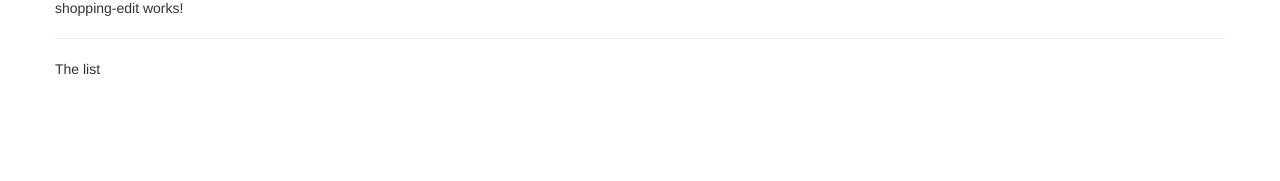
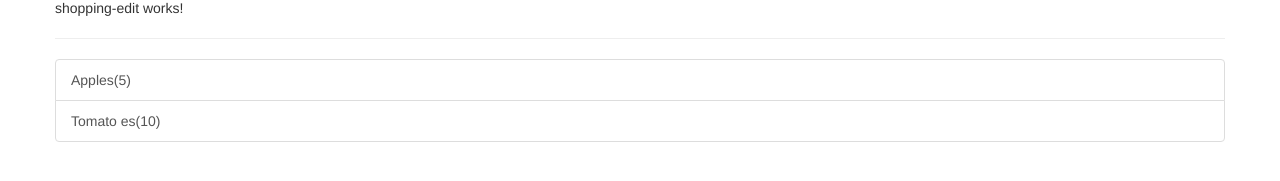
Before and after one commit to sahmed24/angular, an Angular app in the folder angular/courseProject/: page / in a window 1280 px wide. Shown: the part 297-478 px from the top of the page. Built offline with nearby package versions, Linux system fonts and the light colour scheme.

Commit message:
Outputting the Ingredient Items in the HTML Template

```diff
--- a/angular/courseProject/src/app/shopping-list/shopping-list.component.html
+++ b/angular/courseProject/src/app/shopping-list/shopping-list.component.html
@@ -2,6 +2,11 @@
     <div class="col-sx-10">
         <app-shopping-edit></app-shopping-edit>
         <hr>
-        <p>The list</p>
+        <ul class="list-group">
+            <a
+            class="list-group-item"
+            style="cursor: pointer;"
+            *ngFor="let ingredient of ingredients">{{ingredient.name}}({{ingredient.amount}})</a>
+        </ul>
     </div>
 </div>
```
